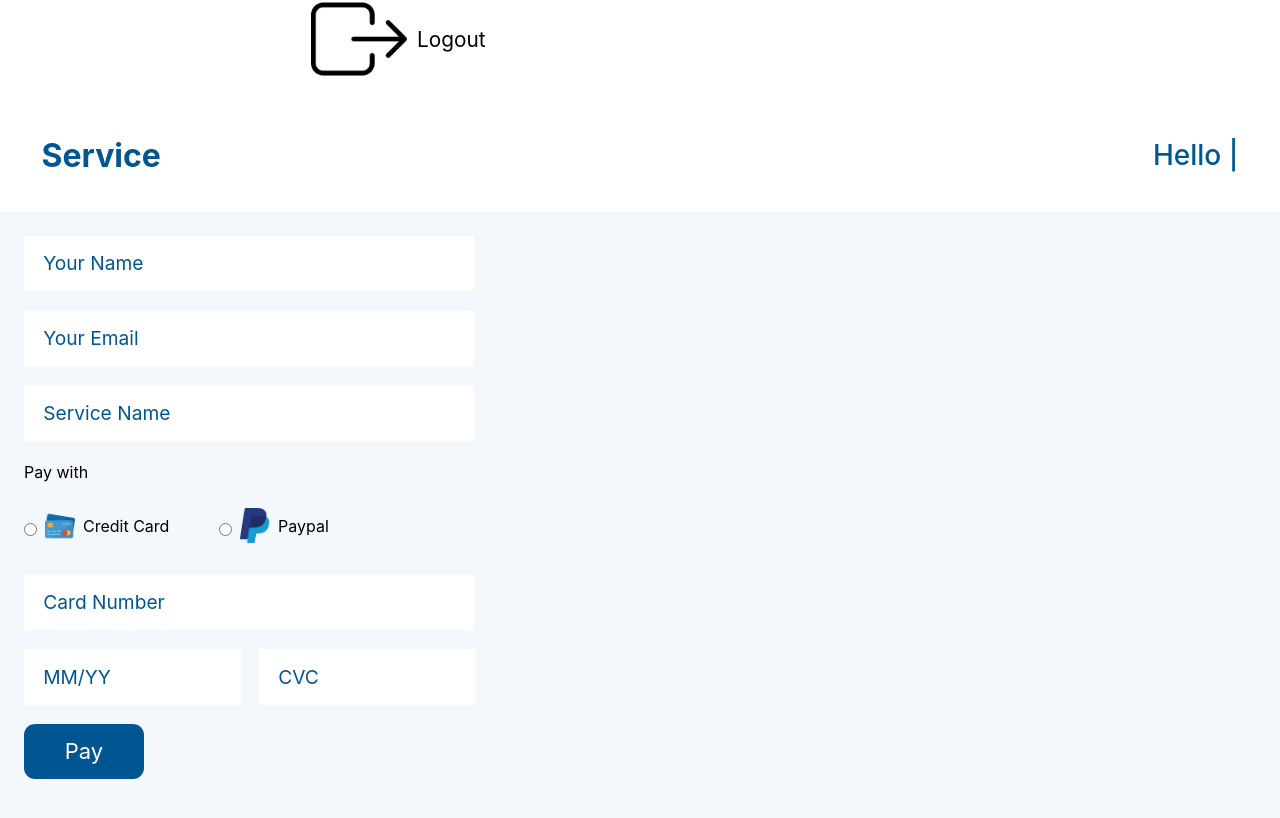
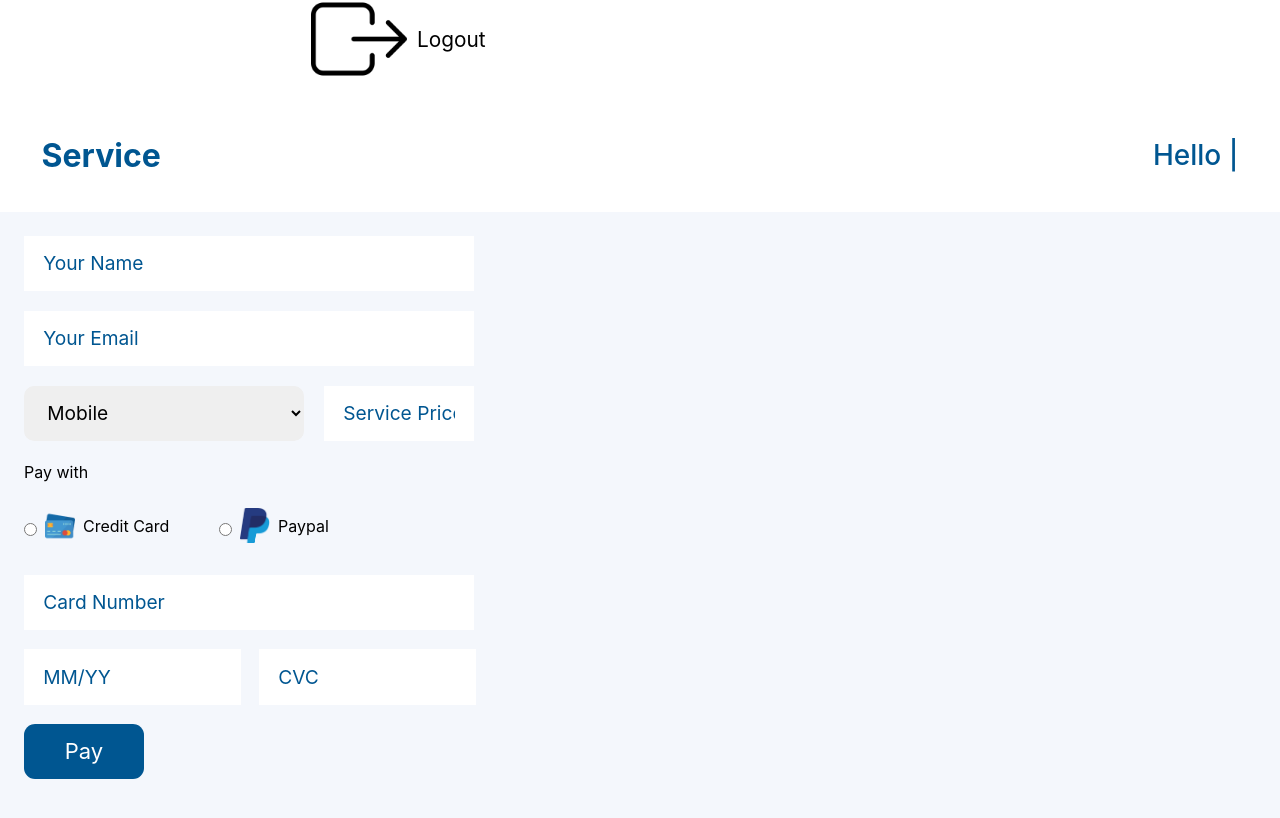
Before and after one commit to taiseen/pro_fix_client, a React (Create React App) app: page /client/service in a window 1280 px wide. Shown: the part 546-1364 px from the top of the page. Built offline with nearby package versions, Linux system fonts and the light colour scheme; no server answers; sample sign-in values are in the browser's storage.

Commit message:
service dropdown option add

```diff
--- a/src/Components/Home/Section3_Dynamic_Service/Section3_Dynamic_Service.css
+++ b/src/Components/Home/Section3_Dynamic_Service/Section3_Dynamic_Service.css
@@ -62,3 +62,7 @@
 .service_card p {
     margin-bottom: .5em;
 }
+
+.displayNone{
+    display: none;
+}
--- a/src/Components/Home/Section3_Dynamic_Service/Section3_Dynamic_Service.js
+++ b/src/Components/Home/Section3_Dynamic_Service/Section3_Dynamic_Service.js
@@ -1,9 +1,14 @@
 import React, { useEffect, useState } from 'react';
+import { Link } from 'react-router-dom';
+import A_Service from '../../User/Client/A_Service/A_Service';
 import './Section3_Dynamic_Service.css';
 
 const Section3_Dynamic_Service = () => {
 
     const [allServices, setAllServices] = useState([]);
+    const [userClickService, setUserClickService] = useState({});
+
+    console.log(userClickService);
 
     useEffect(() => {
         const url = `https://profixdb.herokuapp.com/allServices`;
@@ -14,6 +19,13 @@ const Section3_Dynamic_Service = () => {
             })
             .catch(error => console.log(error))
     }, [])
+
+    const handleClick = (service) => {
+
+        //console.log(service);
+
+        setUserClickService(service);
+    }
 
 
     //##########################################################################################
@@ -34,12 +46,14 @@ const Section3_Dynamic_Service = () => {
 
                         const { _id, iconURL, serviceName, servicePrice, serviceDescription } = service;
 
-                        return <div className="service_card" key={_id}>
-                            <img src={iconURL} alt="" />
-                            <p>{serviceName}</p>
-                            <p className="service_price">${servicePrice}</p>
-                            <p>{serviceDescription}</p>
-                        </div>
+                        return (
+                            <div className="service_card" key={_id} onClick={() => handleClick(service)}>
+                                <img src={iconURL} alt="" />
+                                <p>{serviceName}</p>
+                                <p className="service_price">${servicePrice}</p>
+                                <p>{serviceDescription}</p>
+                            </div>
+                        )
                     })
                 }
             </div>
@@ -48,6 +62,15 @@ const Section3_Dynamic_Service = () => {
                 <button>Explore More</button>
             </div>
 
+
+            <div className="displayNone">
+
+                <A_Service userClick={userClickService} />
+
+            </div>
+
+
+
         </section>
 
     );
--- a/src/Components/User/Admin/A_OrderList/A_OrderList.js
+++ b/src/Components/User/Admin/A_OrderList/A_OrderList.js
@@ -24,6 +24,7 @@ const A_OrderList = () => {
             .catch(error => console.log(error))
 
     }, []);
+
 
 
     //##########################################################################################
@@ -70,10 +71,10 @@ const A_OrderList = () => {
                                                 <td>{serviceName}</td>
                                                 <td>{payment_method}</td>
                                                 <td>
-                                                    <select name="" id="options" value={status}>
-                                                        <option value={status} class="pending">Pending</option>
-                                                        <option value={status} class="on_going">On Going</option>
-                                                        <option value={status} class="done">Done</option>
+                                                    <select name="" id="options">
+                                                        <option class="pending">Pending</option>
+                                                        <option class="on_going">On Going</option>
+                                                        <option class="done">Done</option>
                                                     </select>
                                                 </td>
                                             </tr>
--- a/src/Components/User/Client/A_Service/A_Service.css
+++ b/src/Components/User/Client/A_Service/A_Service.css
@@ -72,3 +72,17 @@
 .fl_right {
     align-self: flex-end;
 }
+
+.service_options {
+    width          : 450px;
+    display        : flex;
+    justify-content: space-between;
+}
+
+.serviceName {
+    width: 280px;
+}
+
+.servicePrice {
+    width: 150px;
+}
--- a/src/Components/User/Client/A_Service/A_Service.js
+++ b/src/Components/User/Client/A_Service/A_Service.js
@@ -1,14 +1,23 @@
-import React from 'react';
+import React, { useContext } from 'react';
 import './A_Service.css';
 import ClientMenu from '../ClientMenu';
 import credit_card from '../../../../img/client/credit_card.png';
 import paypal from '../../../../img/client/paypal.png';
 import Header from '../../Header/Header';
 import { useForm } from "react-hook-form";
+import { UserContext } from '../../../../App';
 
 
-const A_Service = () => {
+const A_Service = ({ userClick }) => {
+
     document.title = 'Service';
+
+    console.log(userClick)
+
+    const [loginUser, setLoginUser] = useContext(UserContext);
+    const { name, email } = loginUser;
+    //const { serviceName, servicePrice } = userClick;
+
 
     const { register, handleSubmit } = useForm();
 
@@ -57,6 +66,7 @@ const A_Service = () => {
                         <input
                             required
                             type="text"
+                            value={name}
                             placeholder="Your Name"
                             class="user_input"
                             {...register("name")} />
@@ -64,16 +74,39 @@ const A_Service = () => {
                         <input
                             required
                             type="text"
+                            value={email}
                             placeholder="Your Email"
                             class="user_input"
                             {...register("email")} />
 
-                        <input
-                            required
-                            type="text"
-                            placeholder="Service Name"
-                            class="user_input"
-                            {...register("serviceName")} />
+                        <div className="service_options">
+
+                            <select class="user_input serviceName"
+                                {...register("serviceName")} >
+                                <option value='Mobile'>Mobile</option>
+                                <option value='Laptop'>Laptop</option>
+                                <option value='NIC Card'>Nic Card</option>
+                                <option value='Sound Card'>Sound Card</option>
+                                <option value='Motherboard'>Motherboard</option>
+                                <option value='Power Supply'>Power Supply</option>
+                            </select>
+
+                            {/* <input
+                                required
+                                type="text"
+                                // value={serviceName}
+                                placeholder="Service Name"
+                                class="user_input serviceName"
+                                {...register("serviceName")} /> */}
+
+                            <input
+                                required
+                                type="text"
+                                //value={servicePrice}
+                                placeholder="Service Price"
+                                class="user_input servicePrice"
+                                {...register("servicePrice")} />
+                        </div>
 
                         <p>Pay with</p>
                         <div class="payment_method">
--- a/src/Components/User/Client/B_Service_List/B_Service_List.css
+++ b/src/Components/User/Client/B_Service_List/B_Service_List.css
@@ -1,8 +1,11 @@
 .client_service_container {
+    width          : 98%;
+
     display        : flex;
+    flex-wrap      : wrap;
     align-items    : flex-start;
     justify-content: flex-start;
-    flex-wrap      : wrap;
+
 }
 
 .service_box {
--- a/src/Components/User/Client/B_Service_List/SingleService/SingleService.js
+++ b/src/Components/User/Client/B_Service_List/SingleService/SingleService.js
@@ -5,6 +5,7 @@ import motherboard from '../../../../../img/services/motherboard.png';
 import soundCard from '../../../../../img/services/sound-card.png';
 import powerSupply from '../../../../../img/services/power-supply.png';
 import smartPhone from '../../../../../img/services/smartphone.png';
+import nicCard from '../../../../../img/services/nic-card.png';
 
 const SingleService = ({ info }) => {
 
@@ -15,17 +16,17 @@ const SingleService = ({ info }) => {
         contextImg = laptop;
     } else if( serviceName === 'Motherboard'){
         contextImg = motherboard;
-    } else if( serviceName === 'Soundcard'){
+    } else if( serviceName === 'Sound Card'){
         contextImg = soundCard;
-    } else if( serviceName === 'Powersupply'){
+    } else if( serviceName === 'Power Supply'){
         contextImg = powerSupply;
-    } else if( serviceName === 'Phone'){
-        contextImg = smartPhone;
+    } else if( serviceName === 'NIC Card'){
+        contextImg = nicCard;
     } else if( serviceName === 'Mobile'){
         contextImg = smartPhone;
     }
 
-    console.log(contextImg);
+    //console.log(contextImg);
 
     return (
         <div class="service_box">
--- a/src/Components/User/Header/Header.js
+++ b/src/Components/User/Header/Header.js
@@ -5,17 +5,15 @@ import { UserContext } from '../../../App';
 const Header = () => {
 
     const [loginUser, setLoginUser] = useContext(UserContext);
-    //let [toggleClassName, setToggleClassName] = useState('');
+    const { name , email} = loginUser;
 
     const location = useLocation();
     const firstWord = location.pathname.slice(0, 6);
 
     let toggleClassName ;
     if(firstWord == '/admin'){
-        //setToggleClassName('admin_name');
         toggleClassName = 'admin_name';
     } else {
-        //setToggleClassName('client_name')
         toggleClassName = 'client_name';
     }
 
@@ -26,7 +24,7 @@ const Header = () => {
 
             <h2 class="titleText">{document.title}</h2>
 
-            <h3 class={toggleClassName}>Hello {loginUser.name} | {loginUser.email} </h3>
+            <h3 class={toggleClassName}>Hello {name} | {email} </h3>
 
         </div>
     );
```
